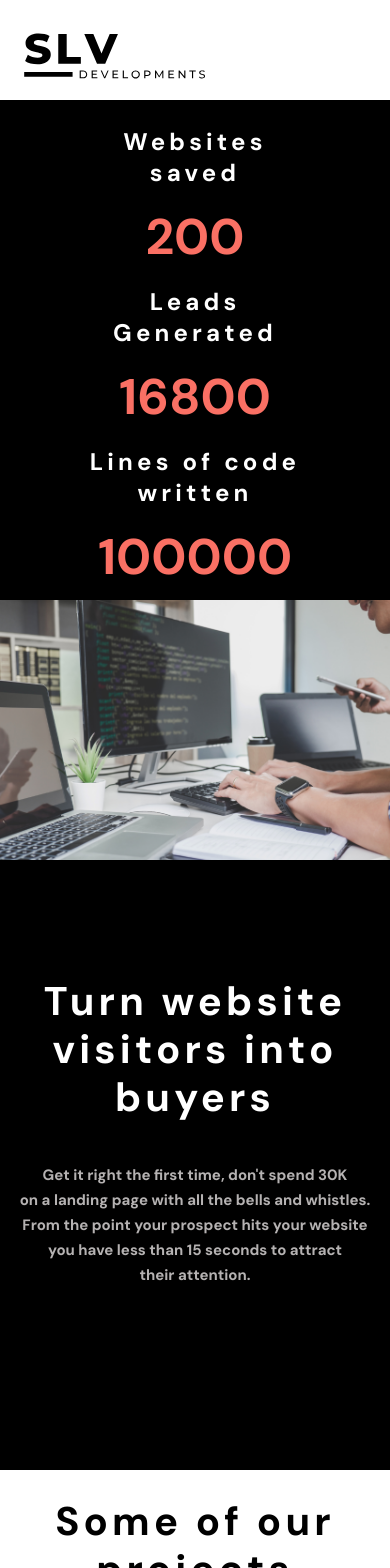
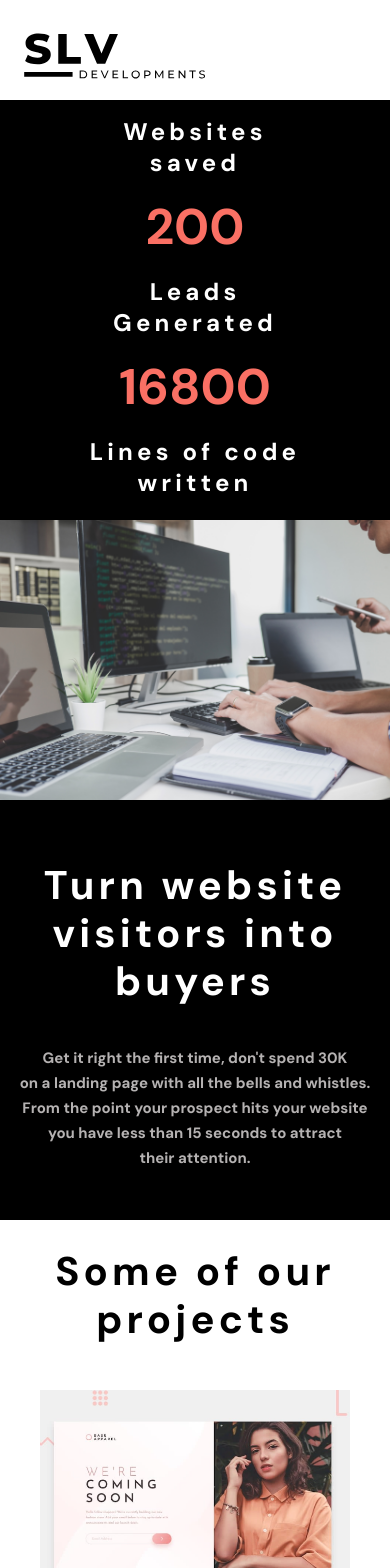
Before and after one commit to shaunvan119/slv-landing-page, a React (Create React App) app: page / in a window 390 px wide. Shown: the top 1568 px of the page. Built offline with nearby package versions, Linux system fonts and the light colour scheme.

Commit message:
css layout mobile

```diff
--- a/src/containers/PriceSection/Price.js
+++ b/src/containers/PriceSection/Price.js
@@ -17,7 +17,7 @@ function Price() {
                 <p className="price"><span className='from'>From</span> $990</p>
                 <Link to="/contactUs"><button className="price-button-basic">Contact</button></Link>
             </div>
-            <div className="price-box-pro">
+            <div className="price-box-pro price-box">
                 <h2 className="price-header-pro">Pro</h2>
                 <span className="list-pro">
                     <p>Unlimited pages</p>
--- a/src/containers/Topmain/topMain.css
+++ b/src/containers/Topmain/topMain.css
@@ -39,6 +39,8 @@
 }
 
 
+
+
 .main-h1 {
     margin-left: -45px;
     font-size: 40px;
--- a/src/index.css
+++ b/src/index.css
@@ -89,7 +89,7 @@ img {
 }
 
 .mobile-images {
-  height: 400px;
+  height: 350px;
   margin-bottom: -140px;
 }
 
@@ -102,15 +102,23 @@ img {
   margin: 0 auto;
 }
 
-.main-h1 {
-  margin-top: -50px;
+
+
+
+.top-main-container-one  {
+    height: 420px;
 }
 
+.price-box-pro-mobile {
+  max-width: 310px;
+  margin-right: 0px;
 
+}
 
 .lead-heading {
   font-size: 10px;
 }
+
 
 
 
@@ -154,9 +162,13 @@ img {
 
 }
 
+
+
 .main-h1 {
     margin-right: -45px;
 }
+
+
 
 .sales-machine{
   display: none;
```
